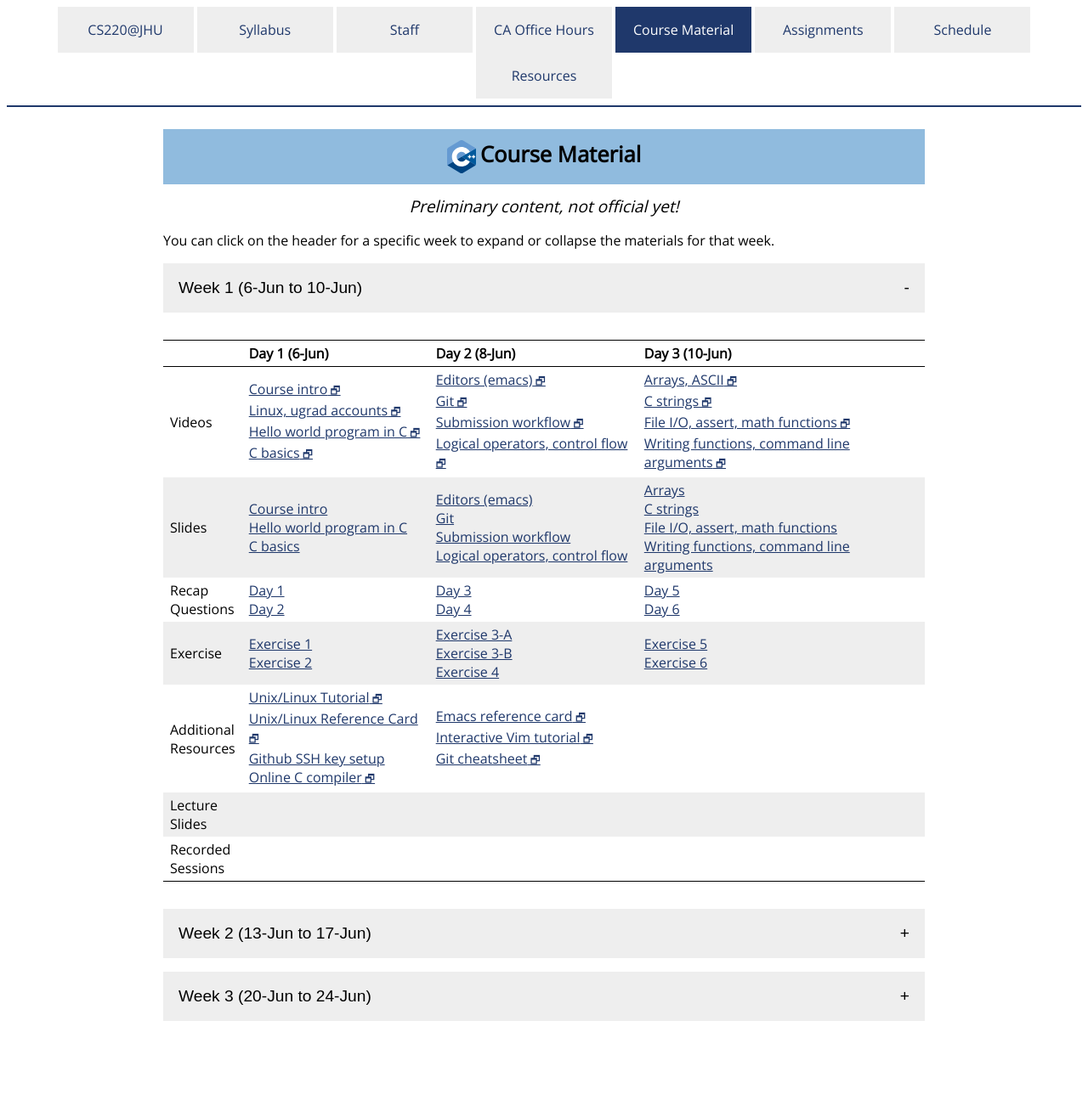
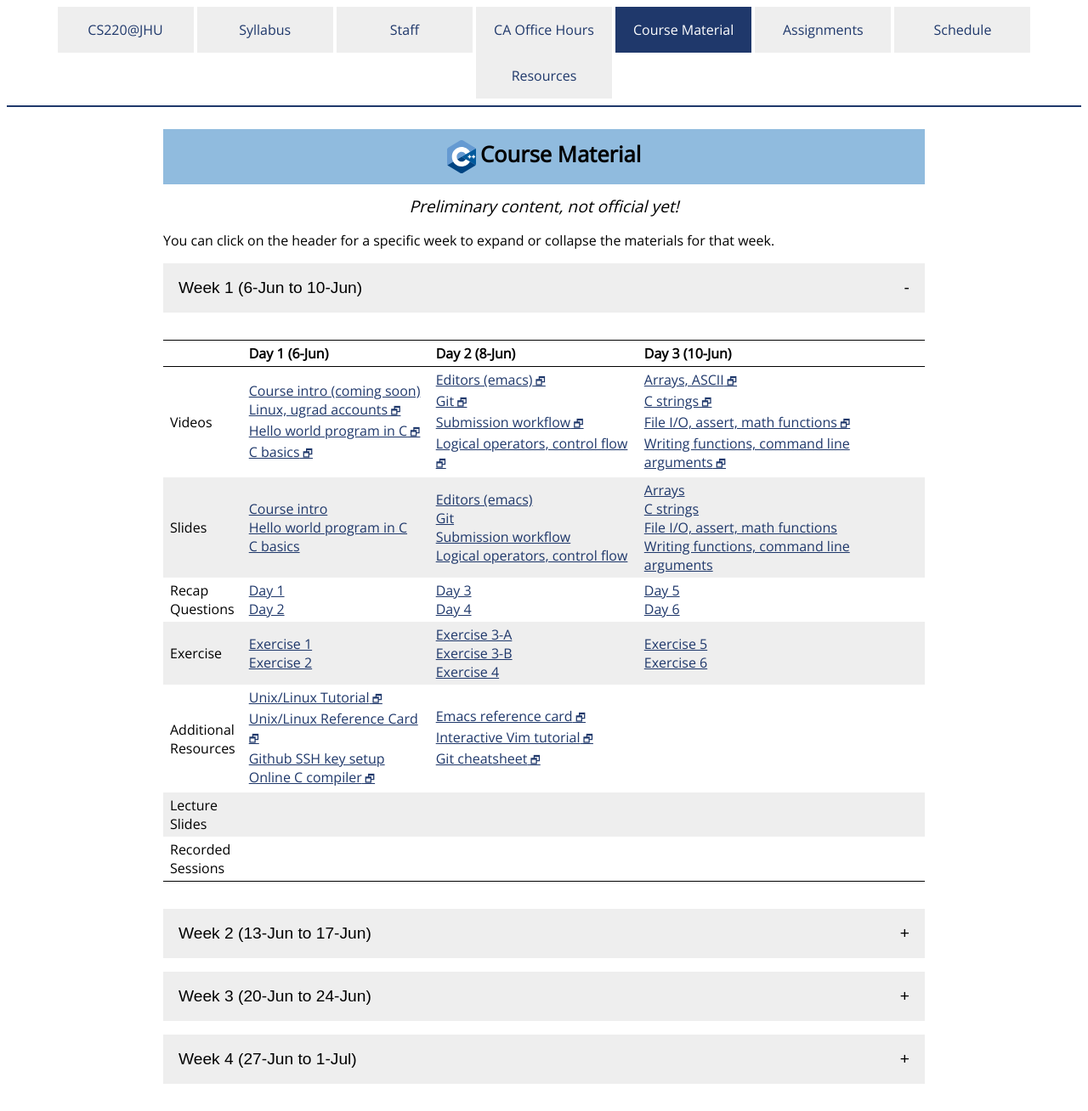
Before and after one commit to jhu-ip/cs220-summer22, a Jekyll site: the page built from material.md, in a window 1280 px wide. Shown: the whole page at 85% size. Built offline with Jekyll 4.4.1, drawn with Linux system fonts in a browser that asks for light colours; some web fonts are replaced; before the commit the page ends 1234 px from its top, so only the background shows below that.

Commit message:
week 4 material, remove link to old intro video

```diff
--- a/material.md
+++ b/material.md
@@ -32,7 +32,7 @@
   <tbody>
     <tr>
       <td>Videos</td>
-      <td><a class='external' target='_blank' href='https://jh.hosted.panopto.com/Panopto/Pages/Viewer.aspx?id=bf3515d0-3a2c-4599-8fc2-ae220143ecfb'>Course intro</a><br><a class='external' target='_blank' href='https://jh.hosted.panopto.com/Panopto/Pages/Viewer.aspx?id=1273cccc-b312-47d4-802a-ae2200fefc22'>Linux, ugrad accounts</a><br><a class='external' target='_blank' href='https://jh.hosted.panopto.com/Panopto/Pages/Viewer.aspx?id=1a42038f-6e6e-43cb-958a-ae230027ad23'>Hello world program in C</a><br><a class='external' target='_blank' href='https://jh.hosted.panopto.com/Panopto/Pages/Viewer.aspx?id=c7fc4118-f301-40bb-8693-ae230027ac09'>C basics</a></td>
+      <td><a href='#'>Course intro (coming soon)</a><br><a class='external' target='_blank' href='https://jh.hosted.panopto.com/Panopto/Pages/Viewer.aspx?id=1273cccc-b312-47d4-802a-ae2200fefc22'>Linux, ugrad accounts</a><br><a class='external' target='_blank' href='https://jh.hosted.panopto.com/Panopto/Pages/Viewer.aspx?id=1a42038f-6e6e-43cb-958a-ae230027ad23'>Hello world program in C</a><br><a class='external' target='_blank' href='https://jh.hosted.panopto.com/Panopto/Pages/Viewer.aspx?id=c7fc4118-f301-40bb-8693-ae230027ac09'>C basics</a></td>
       <td><a class='external' target='_blank' href='https://jh.hosted.panopto.com/Panopto/Pages/Viewer.aspx?id=d7af51c6-fffc-4c79-9e8e-ae230027adb4'>Editors (emacs)</a><br><a class='external' target='_blank' href='https://jh.hosted.panopto.com/Panopto/Pages/Viewer.aspx?id=7f332c5e-6ad8-4ff8-a702-ae23002793cf'>Git</a><br><a class='external' target='_blank' href='https://jh.hosted.panopto.com/Panopto/Pages/Viewer.aspx?id=4c4f67dd-677c-40d9-8bbc-ae230027ac60'>Submission workflow</a><br><a class='external' target='_blank' href='https://jh.hosted.panopto.com/Panopto/Pages/Viewer.aspx?id=45b14d44-3d4e-4fd7-b0c0-ae230027aef2'>Logical operators, control flow</a></td>
       <td><a class='external' target='_blank' href='https://jh.hosted.panopto.com/Panopto/Pages/Viewer.aspx?id=58f4d402-fd0d-4868-b805-ae230027ab93'>Arrays, ASCII</a><br><a class='external' target='_blank' href='https://jh.hosted.panopto.com/Panopto/Pages/Viewer.aspx?id=06a4f1da-f6a1-4212-b686-ae230027ab33'>C strings</a><br><a class='external' target='_blank' href='https://jh.hosted.panopto.com/Panopto/Pages/Viewer.aspx?id=ae149930-15ce-460c-a2df-ae230027aac0'>File I/O, assert, math functions</a><br><a class='external' target='_blank' href='https://jh.hosted.panopto.com/Panopto/Pages/Viewer.aspx?id=1de2958b-f8b8-4fae-ac47-ae230027aa77'>Writing functions, command line arguments</a></td>
     </tr>
@@ -189,6 +189,63 @@
   </tbody>
 </table>
 </div>
+<button type="button" id="week_4_toggle" class="week_control_button">Week 4 (27-Jun to 1-Jul)</button>
+<div id="week_4" class="collapsible">
+<table>
+  <thead>
+    <tr>
+      <th></th>
+      <th>Day 10 (27-Jun)</th>
+      <th>Day 11 (29-Jun)</th>
+      <th>Day 12 (1-Jul)</th>
+    </tr>
+  </thead>
+  <tbody>
+    <tr>
+      <td>Videos</td>
+      <td><a class='external' target='_blank' href='https://jh.hosted.panopto.com/Panopto/Pages/Viewer.aspx?id=2760c264-312d-49f2-9e43-ae2300279acb'>Introduction to C++</a><br><a class='external' target='_blank' href='https://jh.hosted.panopto.com/Panopto/Pages/Viewer.aspx?id=954ea030-61b3-482d-96e8-ae2300279a4f'>C++ Strings</a><br><a class='external' target='_blank' href='https://jh.hosted.panopto.com/Panopto/Pages/Viewer.aspx?id=04905da6-f193-4a6e-9f3e-ae2300279736'>Introduction to STL and templates</a></td>
+      <td><a class='external' target='_blank' href='https://jh.hosted.panopto.com/Panopto/Pages/Viewer.aspx?id=c12342a6-6af3-4859-9da6-ae2300279661'>STL Containers - map, pair, and tuple</a><br><a class='external' target='_blank' href='https://jh.hosted.panopto.com/Panopto/Pages/Viewer.aspx?id=c08d312c-963d-485b-84bf-ae23002796be'>STL Algorithms</a><br><a class='external' target='_blank' href='https://jh.hosted.panopto.com/Panopto/Pages/Viewer.aspx?id=f35cdf8e-80d0-4d88-b9e3-ae2300279562'>C++ I/O stream and stringstream</a><br><a class='external' target='_blank' href='https://jh.hosted.panopto.com/Panopto/Pages/Viewer.aspx?id=090adf84-0330-4c2f-9c73-ae230027a599'>Intro to Object Oriented Programming</a></td>
+      <td><a class='external' target='_blank' href='https://jh.hosted.panopto.com/Panopto/Pages/Viewer.aspx?id=4fcd7033-f754-429f-b55b-ae230027a516'>References</a><br><a class='external' target='_blank' href='https://jh.hosted.panopto.com/Panopto/Pages/Viewer.aspx?id=d9978853-6c9b-4cc3-b62d-ae230027a4cc'>Dynamic Memory Allocation</a><br><a class='external' target='_blank' href='https://jh.hosted.panopto.com/Panopto/Pages/Viewer.aspx?id=5a1a7afe-6165-4e33-9567-ae230027a431'>C++ Classes</a><br><a class='external' target='_blank' href='https://jh.hosted.panopto.com/Panopto/Pages/Viewer.aspx?id=0e485b33-028d-45e6-be18-ae230027a3d3'>Default Constructors</a></td>
+    </tr>
+    <tr>
+      <td>Slides</td>
+      <td><a href='slides/day22_intro_cpp.pdf'>Introduction to C++</a><br><a href='slides/day22_cpp_strings.pdf'>C++ Strings</a><br><a href='slides/day23_stl_templates.pdf'>Introduction to STL and templates</a></td>
+      <td><a href='slides/day24_more_stl_containers.pdf'>STL Containers - map, pair, and tuple</a><br><a href='slides/day24_stl_algorithms.pdf'>STL Algorithms</a><br><a href='slides/day25_cpp_file_io_stringstream.pdf'>C++ I/O stream and stringstream</a><br><a href='slides/day25_intro_to_oo.pdf'>Intro to Object Oriented Programming</a></td>
+      <td><a href='slides/day26_cpp_reference.pdf'>References</a><br><a href='slides/day26_dynamic_memory_allocation.pdf'>Dynamic Memory Allocation</a><br><a href='slides/day27_cpp_classes.pdf'>C++ Classes</a><br><a href='slides/day27_default_constructor.pdf'>Default Constructors</a></td>
+    </tr>
+    <tr>
+      <td>Recap<br>Questions</td>
+      <td><a href='questions/day22.html'>Day 22</a><br><a href='questions/day23.html'>Day 23</a></td>
+      <td><a href='questions/day24.html'>Day 24</a><br><a href='questions/day25.html'>Day 25</a></td>
+      <td><a href='questions/day26.html'>Day 26</a><br><a href='questions/day27.html'>Day 27</a></td>
+    </tr>
+    <tr>
+      <td>Exercise</td>
+      <td><a href='#'>N/A</a><br><a href='exercise/ex23.html'>Exercise 23</a></td>
+      <td><a href='exercise/ex24.html'>Exercise 24</a><br><a href='exercise/ex25.html'>Exercise 25</a></td>
+      <td><a href='exercise/ex26.html'>Exercise 26</a><br><a href='exercise/ex27.html'>Exercise 27</a></td>
+    </tr>
+    <tr>
+      <td>Additional<br>Resources</td>
+      <td></td>
+      <td></td>
+      <td></td>
+    </tr>
+    <tr>
+      <td>Lecture<br>Slides</td>
+      <td></td>
+      <td></td>
+      <td></td>
+    </tr>
+    <tr>
+      <td>Recorded<br>Sessions</td>
+      <td></td>
+      <td></td>
+      <td></td>
+    </tr>
+  </tbody>
+</table>
+</div>
 <script type="text/javascript">
   // Create and register a click handler for button clicks to expand/contract
   // specified content div
```
Also changed, not shown: material.csv (+35 -1 lines).
